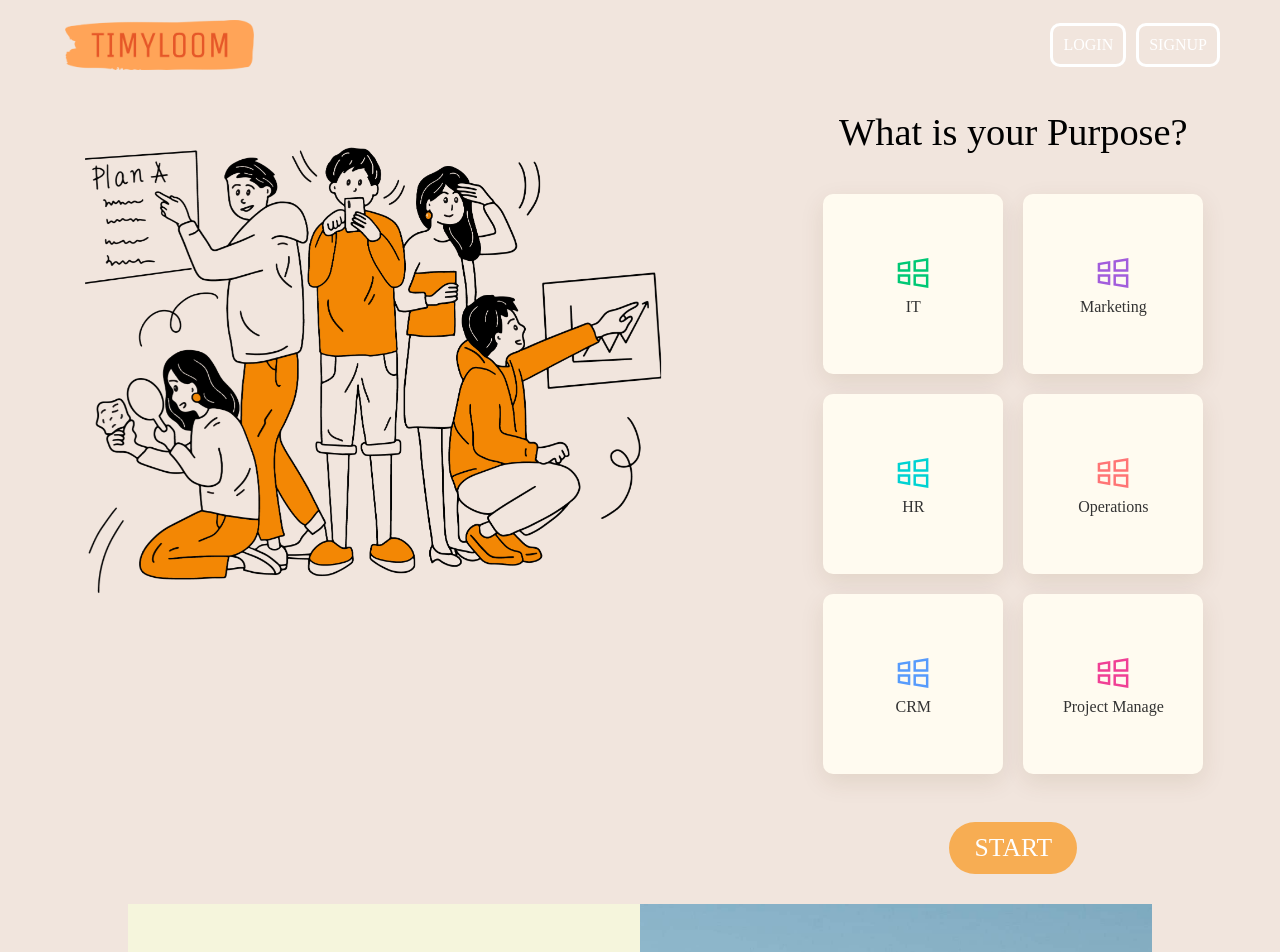
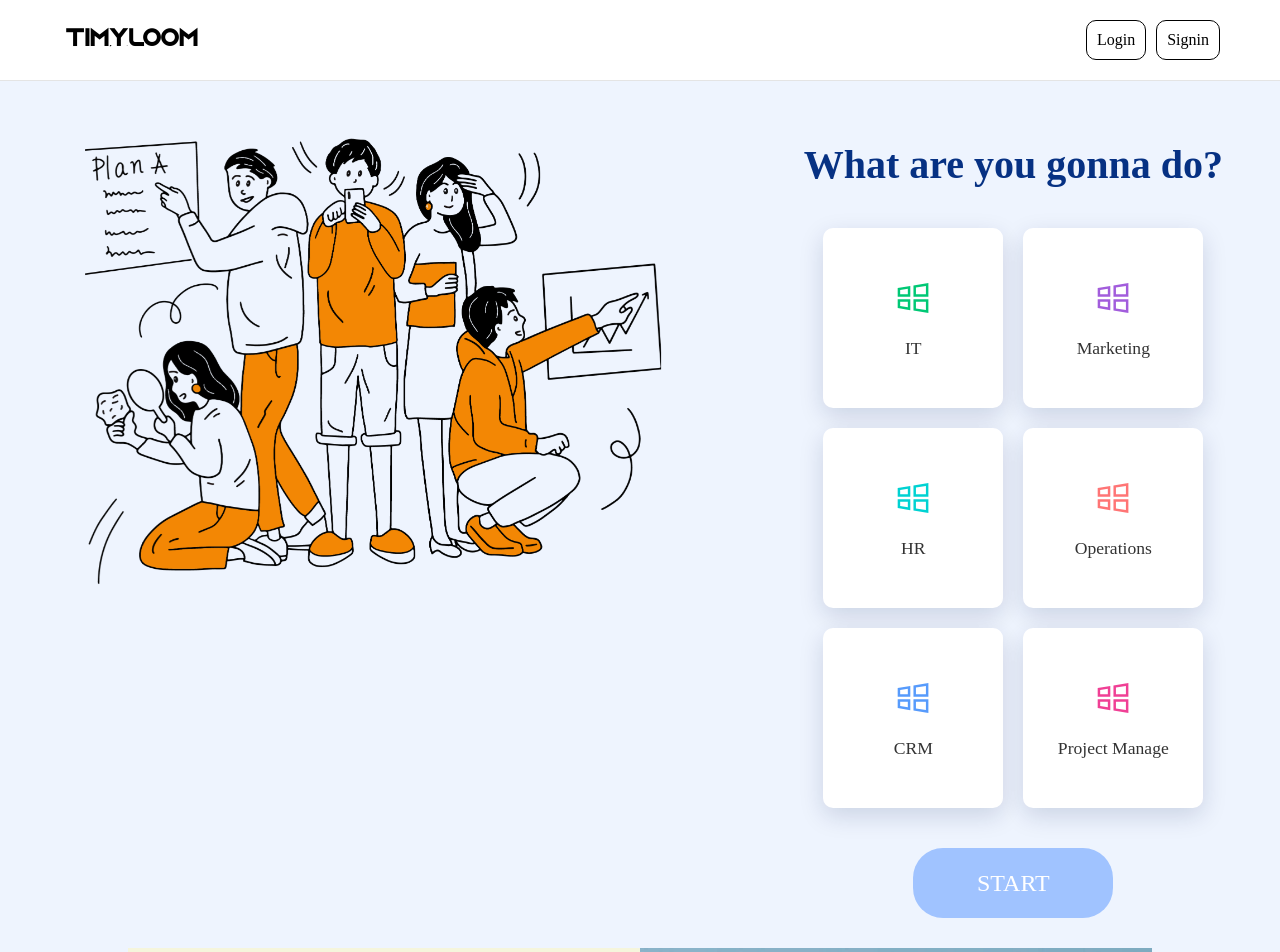
Before and after one commit to gachon-sw-academy-2023/Timyloom-React, a React (Vite) app: page / in a window 1280 px wide. Shown: the top 952 px of the page. Built offline with nearby package versions, Linux system fonts and the light colour scheme; a web font is replaced by a local one; what react-indexed-db, recoil-persist would draw is missing.

Commit message:
FE-74 [FEAT] 근본없는 온보딩 페이지 디자인 변경..

```diff
--- a/src/components/Header/Header.tsx
+++ b/src/components/Header/Header.tsx
@@ -19,7 +19,7 @@ function Header() {
     <S.HeaderWrapper>
       <S.LogoWrapper>
         <S.LogoLink to={'/'}>
-          <S.Logo />
+          <S.Test>Timyloom</S.Test>
         </S.LogoLink>
       </S.LogoWrapper>
       <S.NavMenu isToggleOpen={isToggleOpen}>
@@ -30,10 +30,10 @@ function Header() {
         ) : (
           <>
             <S.NavMenuContent>
-              <S.MenuLink to={'/login'}>LOGIN</S.MenuLink>
+              <S.MenuLink to={'/login'}>Login</S.MenuLink>
             </S.NavMenuContent>
             <S.NavMenuContent>
-              <S.MenuLink to={'/signup'}>SIGNUP</S.MenuLink>
+              <S.MenuLink to={'/signup'}>Signin</S.MenuLink>
             </S.NavMenuContent>
           </>
         )}
--- a/src/components/Header/HeaderStyle.tsx
+++ b/src/components/Header/HeaderStyle.tsx
@@ -1,9 +1,9 @@
 import { Link } from 'react-router-dom';
 import styled from 'styled-components';
-import Logos_orange from '@/assets/images/timyloom_logo_orange.png';
 
 export const HeaderWrapper = styled.header`
-  background-color: ${(props) => props.theme.primaryColor_2};
+  /* background-color: ${(props) => props.theme.primaryColor_2}; */
+  border-bottom: 0.5px solid #6b6b6b2e;
   display: flex;
   align-items: center;
   justify-content: space-between;
@@ -11,12 +11,11 @@ export const HeaderWrapper = styled.header`
   border-radius: 0px;
   margin: 0 auto;
   padding: 20px 40px;
-  transition: all 300ms ease-in;
 `;
 
 export const ToggleWrapper = styled.div`
   display: none;
-  color: white;
+  color: #ffffff;
   font-size: 24px;
   position: absolute;
   right: 20px;
@@ -45,7 +44,7 @@ export const LogoLink = styled(Link)`
 
 export const MenuLink = styled(Link)`
   text-decoration: none;
-  color: white;
+  color: #000000;
   display: block;
   padding: 10px 10px;
 `;
@@ -68,7 +67,7 @@ export const NavMenu = styled.ul<{ isToggleOpen: boolean }>`
 export const NavMenuContent = styled.li`
   border-radius: 10px;
   margin: 0 5px;
-  border: 3px solid white;
+  border: 1px solid black;
   &:hover {
     cursor: pointer;
     border-radius: 20px;
@@ -85,10 +84,6 @@ export const NameBox = styled.div`
   }
 `;
 
-export const Logo = styled.div`
-  background-image: url(${Logos_orange});
-  background-size: contain;
-  background-repeat: no-repeat;
-  width: 190px;
-  height: 50px;
+export const Test = styled.div`
+  font-family: 'Azonix';
 `;
--- a/src/pages/Onboarding/index.tsx
+++ b/src/pages/Onboarding/index.tsx
@@ -47,7 +47,7 @@ function Onboarding() {
             <Grid item xs={12} md={5}>
               <Slide direction="right" triggerOnce>
                 <S.ContentsWrapper>
-                  <S.MainContent fontWeight="none">What is your Purpose?</S.MainContent>
+                  <S.MainTitle>What are you gonna do?</S.MainTitle>
                   <S.FieldContainer>
                     {fields.map((field, index) => {
                       return (
--- a/src/pages/Onboarding/indexStyle.tsx
+++ b/src/pages/Onboarding/indexStyle.tsx
@@ -3,7 +3,8 @@ import onboardingMain from '@/assets/images/onboardingMain.png';
 
 export const MainWrapper = styled.div`
   width: 100%;
-  background-color: ${(props) => props.theme.primaryColor_2};
+  /* background-color: ${(props) => props.theme.primaryColor_2}; */
+  background-color: #eef4fe;
   margin: 0;
 `;
 
@@ -21,7 +22,7 @@ export const MainImg = styled.div`
 export const ContentsWrapper = styled.div`
   box-sizing: border-box;
   text-align: center;
-  margin-top: 20px;
+  margin-top: 60px;
   @media (max-width: 900px) {
     margin-top: 0px;
   }
@@ -32,11 +33,11 @@ export const BtnWrapper = styled.div`
 `;
 
 export const StartBtn = styled.button<{ gradationColor: any }>`
-  width: 10vw;
-  height: 4vw;
-  font-size: 2vw;
-  margin: 3vw 0px 0px 0px;
-  background-color: ${(props) => (props.gradationColor != '' ? `${props.gradationColor}` : `#f7ad53`)};
+  width: 200px;
+  height: 70px;
+  font-size: 1.5rem;
+  margin: 30px 0px 0px 0px;
+  background-color: ${(props) => (props.gradationColor != '' ? `${props.gradationColor}` : `#a0c3ff`)};
   background-image: ${(props) =>
     props.gradationColor ? `linear-gradient(to right,${props.gradationColor} )` : 'none'};
   color: #fff;
@@ -44,8 +45,6 @@ export const StartBtn = styled.button<{ gradationColor: any }>`
   border: 0;
   &:hover {
     cursor: pointer;
-    background-color: #d47400;
-    border: 3px solid #c96f00;
   }
   @media (max-width: 900px) {
     width: max(75px, 10vw);
@@ -149,23 +148,24 @@ export const Field = styled.div<{ field: any }>`
   align-items: center;
   width: 180px;
   height: 180px;
-  background-color: #fffbf0;
+  background-color: #ffffff;
   color: #333333;
   border-radius: 10px;
   margin: 10px;
-  box-shadow: 0px 8px 24px 0 rgb(87 63 0 / 10%);
+  box-shadow: 0px 8px 24px 0 rgb(0 28 81 / 15%);
   border: ${(props) => (props.field.select ? `4px solid ${props.field.color}` : 'none')};
   cursor: pointer;
   &:hover {
-    border: ${(props) => `2px solid ${props.field.color}`};
+    border: ${(props) => `4px solid ${props.field.color}`};
   }
   &:active {
-    border: ${(props) => `4px solid ${props.field.color}`};
+    border: ${(props) => `6px solid ${props.field.color}`};
   }
 `;
 
 export const Title = styled.div`
-  margin-top: 5px;
+  margin-top: 20px;
+  font-size: 1.1rem;
 `;
 
 export const FieldContainer = styled.div`
@@ -175,3 +175,20 @@ export const FieldContainer = styled.div`
   justify-content: center;
   margin-top: 30px;
 `;
+
+export const MainTitle = styled.div`
+  font-size: 2.5rem;
+  font-weight: bold;
+  color: #063183;
+  margin-bottom: 20px;
+`;
+export const MainDescription = styled.div`
+  font-size: 1.2rem;
+  color: #0e0e0e;
+`;
+
+export const LeftContainer = styled.div`
+  display: flex;
+  flex-direction: column;
+  padding: 100px;
+`;
--- a/src/styles/fonts.css
+++ b/src/styles/fonts.css
@@ -3,3 +3,7 @@
     font-style: normal;
     src: url('@/assets/fonts/GmarketSansTTF/GmarketSansTTFMedium.ttf') format('truetype');
 }
+@font-face {
+    font-family: 'Azonix';
+    src: url('@/assets/fonts/Azonix.otf') format('opentype');
+}
```
Also changed, not shown: src/assets/fonts/Azonix.otf (added).
